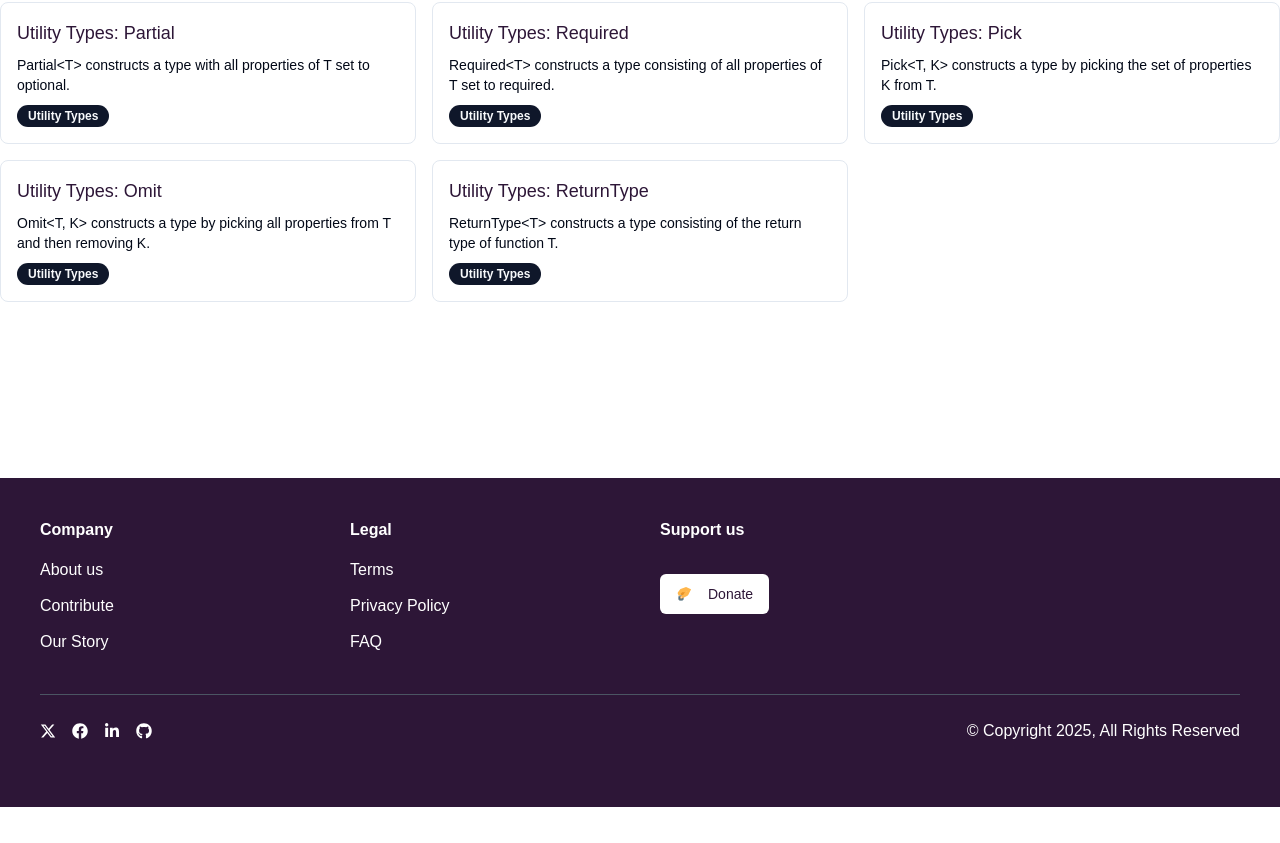
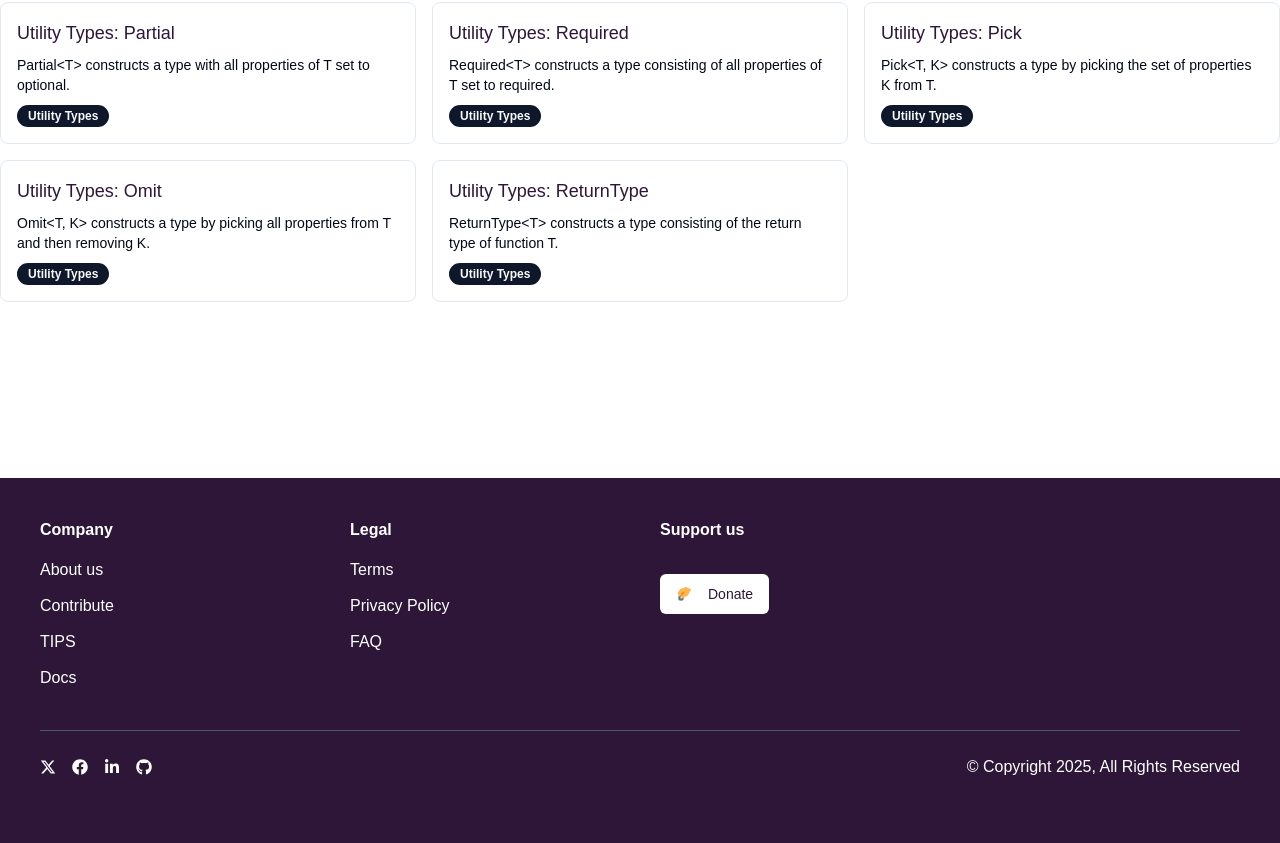
Before and after one commit to marksikaundi/TS-Lupleg, a Next.js app: page /tips in a window 1280 px wide. Shown: the part 1880-2723 px from the top of the page. Before the commit the page ends 2687 px from the top, so only its background shows below. Built offline with nearby package versions, Linux system fonts and the light colour scheme.

Commit message:
CORE: Update TipsPage to group tips by category and modify footer links for better navigation

```diff
--- a/app/tips/page.tsx
+++ b/app/tips/page.tsx
@@ -3,7 +3,6 @@ import { typescriptTips } from "@/data/typescript-tips";
 import { Badge } from "@/components/ui/badge";
 
 export default function TipsPage() {
-  // Group tips by category
   const tipsByCategory = typescriptTips.reduce((acc, tip) => {
     if (!acc[tip.category]) {
       acc[tip.category] = [];
--- a/components/Footer.tsx
+++ b/components/Footer.tsx
@@ -12,7 +12,8 @@ const footerData = [
     links: [
       { name: "About us", path: "/company/about" },
       { name: "Contribute", path: "/company/contribute" },
-      { name: "Our Story", path: "/company/our-story" },
+      { name: "TIPS", path: "/tips" },
+      { name: "Docs", path: "/docs" },
     ],
   },
   {
```
